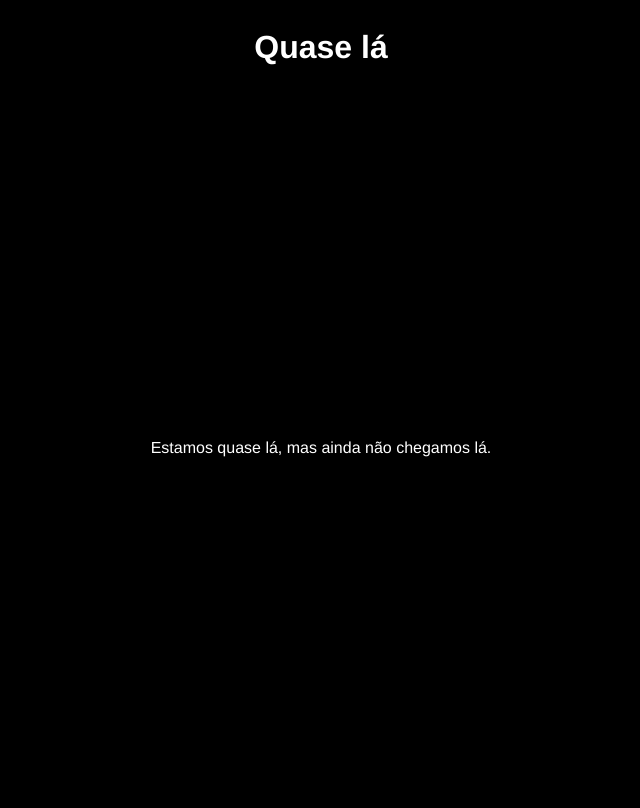
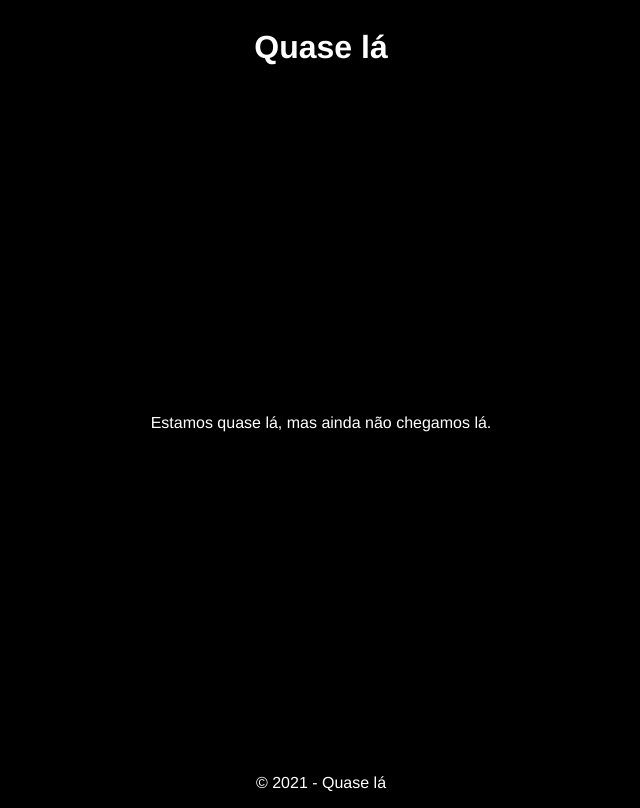
Before and after one commit to altvitin/enigma, a plain HTML site: page index.html in a window 1280 px wide. Shown: the whole page, without its empty margins (319-959 px from the left). Drawn offline with Linux system fonts and the light colour scheme.

Commit message:
vgsoller1@gmail.com subject macacopelado123

```diff
--- a/index.html
+++ b/index.html
@@ -16,6 +16,8 @@
   <main>
     <p>Estamos quase lá, mas ainda não chegamos lá.</p>
   </main>
+  <footer>
+    <p>© 2021 - Quase lá</p>
 </body>
 
 </html>
```
